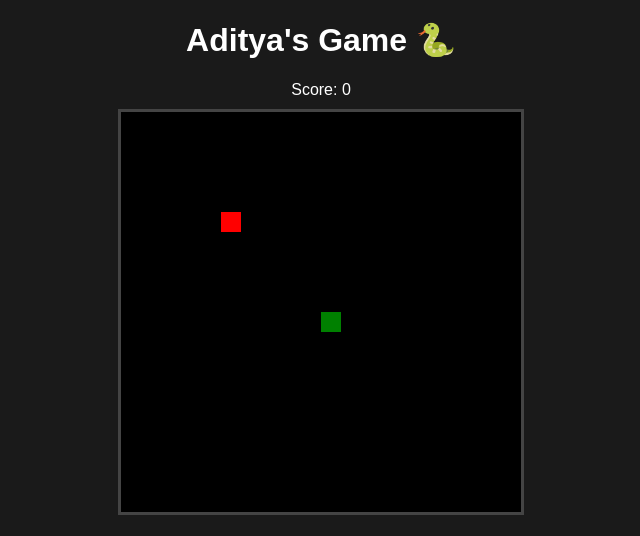
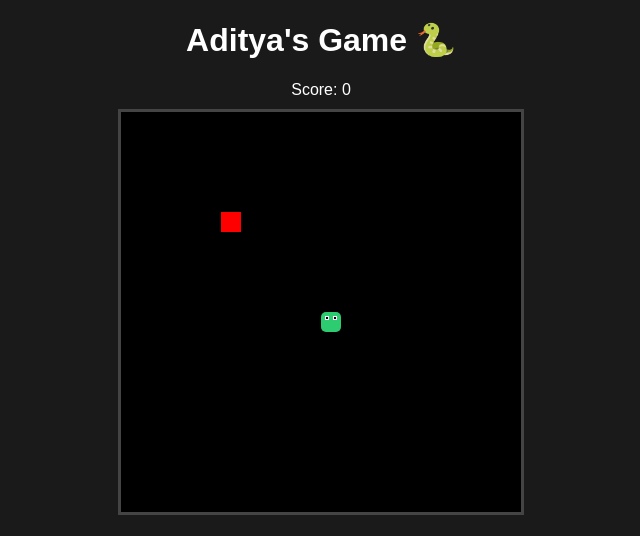
Before and after one commit to adityapbh70/yt-downloader-project, a plain HTML site: page index.html in a window 1280 px wide. Shown: the top 536 px of the page, 319-959 px from the left. Drawn offline with Linux system fonts and the light colour scheme.

Commit message:
final design

```diff
--- a/index.html
+++ b/index.html
@@ -32,7 +32,30 @@
         function draw() {
             x.fillStyle="black"; x.fillRect(0,0,400,400);
             x.fillStyle="red"; x.fillRect(f.x,f.y,b,b);
-            s.forEach((p,i)=>{ x.fillStyle=i==0?"green":"lime"; x.fillRect(p.x,p.y,b,b); });
+            s.forEach((p, i) => {
+    // Snake ka sar (Head)
+    if (i === 0) {
+        x.fillStyle = "#2ecc71"; // Dark Green
+        x.beginPath();
+        x.roundRect(p.x, p.y, b, b, 5); // Thoda round shape
+        x.fill();
+
+        // Aankhein (Eyes)
+        x.fillStyle = "white";
+        x.fillRect(p.x + 4, p.y + 4, 4, 4); // Left eye
+        x.fillRect(p.x + 12, p.y + 4, 4, 4); // Right eye
+        x.fillStyle = "black";
+        x.fillRect(p.x + 5, p.y + 5, 2, 2);
+        x.fillRect(p.x + 13, p.y + 5, 2, 2);
+    }
+    // Snake ki body
+    else {
+        x.fillStyle = "lime"; // Light Green
+        x.beginPath();
+        x.roundRect(p.x + 2, p.y + 2, b - 4, b - 4, 8); // Body ko patla aur round banaya
+        x.fill();
+    }
+});
             let h={...s[0]};
             if(d=="UP")h.y-=b; if(d=="DOWN")h.y+=b; if(d=="LEFT")h.x-=b; if(d=="RIGHT")h.x+=b;
             if(h.x==f.x&&h.y==f.y){ sc++; document.getElementById("s").innerText=sc; f={x:Math.floor(Math.random()*19)*b,y:Math.floor(Math.random()*19)*b};}
```
